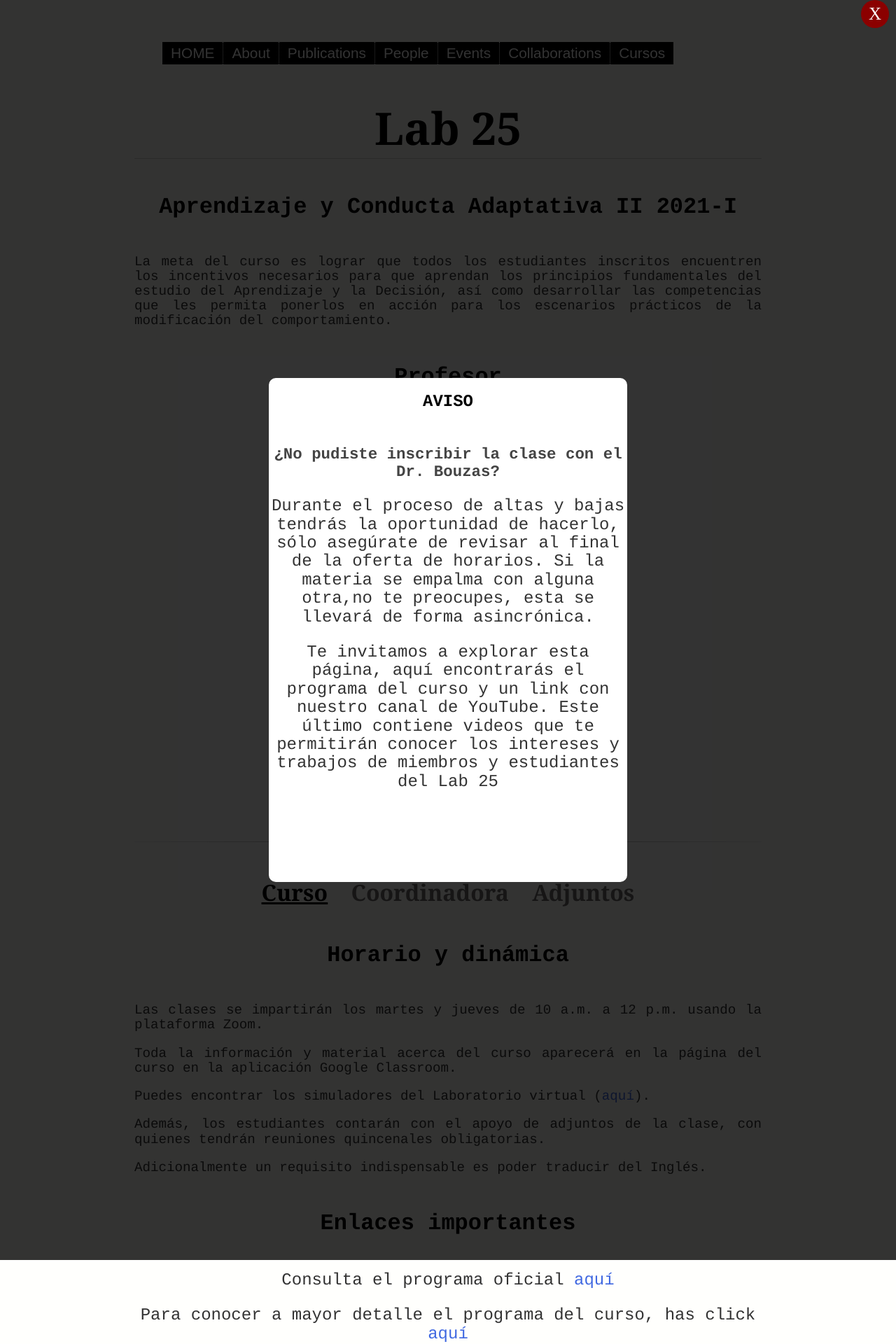
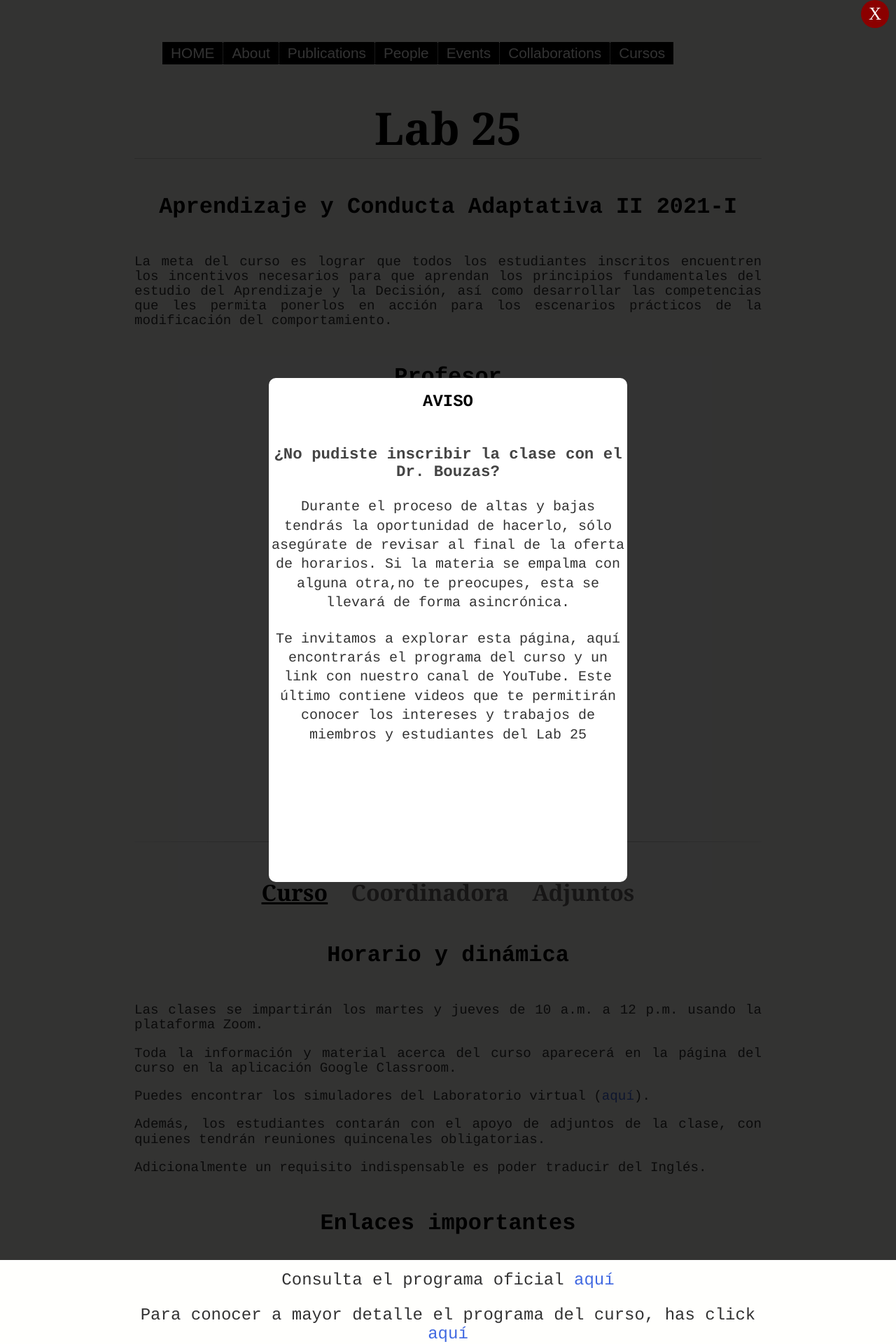
Before and after one commit to BouzasLab25/bouzaslab25.github.io, a Jekyll site: the page built from cursos/ACAII.html, in a window 1280 px wide. Shown: the top 1920 px of the page at 70% size. Built offline with Jekyll 4.4.1, drawn with Linux system fonts in a browser that asks for light colours.

Commit message:
Update ACAII.html

```diff
--- a/cursos/ACAII.html
+++ b/cursos/ACAII.html
@@ -10,10 +10,10 @@
 	<div class="contenido">
 		<h2><b>AVISO</h2></b>
 		<h5> ¿No pudiste inscribir la clase con el Dr. Bouzas?</h5>
-		<p ALIGN=center>Durante el proceso de altas y bajas tendrás la oportunidad de hacerlo, sólo asegúrate de revisar al final
+		<p ALIGN=center><small>Durante el proceso de altas y bajas tendrás la oportunidad de hacerlo, sólo asegúrate de revisar al final
 		de la oferta de horarios. Si la materia se empalma con alguna otra,no te preocupes, esta se llevará de forma asincrónica.</p>
 		<p ALIGN= center>Te invitamos a explorar esta página, aquí encontrarás el programa del curso y un link con nuestro canal de YouTube.
-			Este último contiene videos que te permitirán conocer los intereses y trabajos de miembros y estudiantes del Lab 25</p>
+			Este último contiene videos que te permitirán conocer los intereses y trabajos de miembros y estudiantes del Lab 25</small></p>
 
 	</div>
 </div>
```
